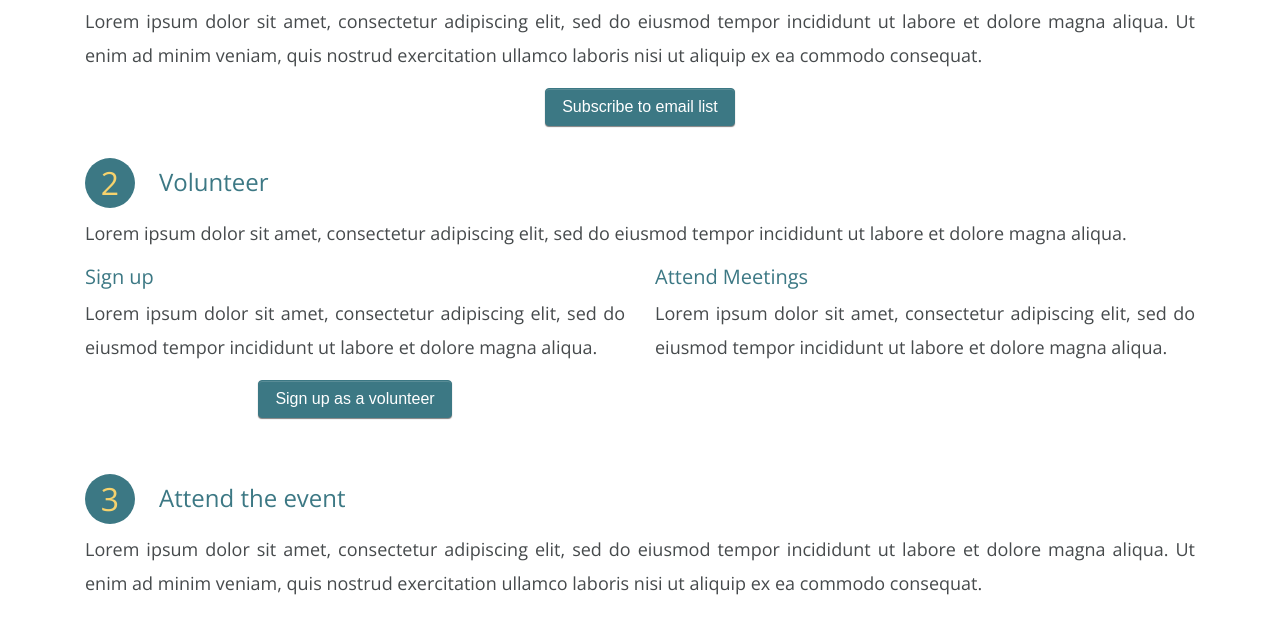
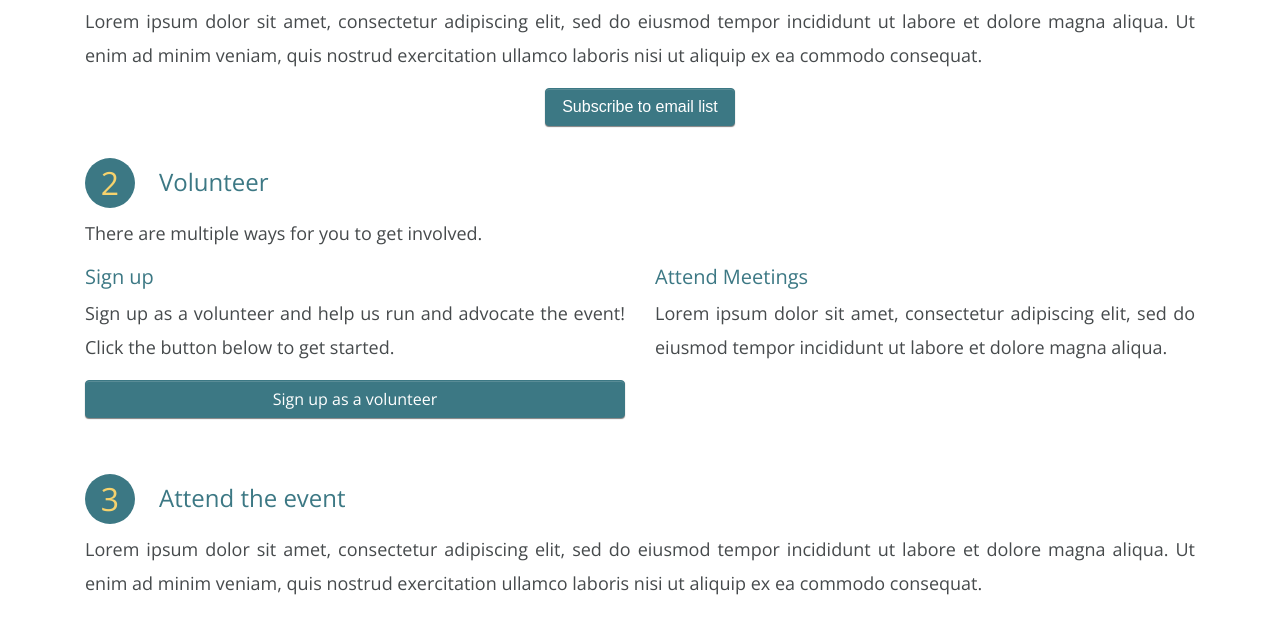
Before and after one commit to tinyhomesubcommittee/tinyhomesubcommittee, a PHP site: page / in a window 1280 px wide. Shown: the part 2157-2776 px from the top of the page. Run offline with PHP 8.4, Linux system fonts and the light colour scheme; some libraries are stand-ins or nearby versions.

Commit message:
link the volunteer button to the volunteer page, and add a bit more content

```diff
--- a/index.html
+++ b/index.html
@@ -201,19 +201,18 @@
           <h2>Volunteer</h2>
         </div>
         <p>
-          Lorem ipsum dolor sit amet, consectetur adipiscing elit, sed do
-          eiusmod tempor incididunt ut labore et dolore magna aliqua.
+          There are multiple ways for you to get involved.
         </p>
         <div class="row">
           <div class="col-md-6">
             <h3>Sign up</h3>
             <p>
-              Lorem ipsum dolor sit amet, consectetur adipiscing elit, sed do
-              eiusmod tempor incididunt ut labore et dolore magna aliqua.
+              Sign up as a volunteer and help us run and advocate the event!
+              Click the button below to get started.
             </p>
-            <button class="btn btn-primary mb-4">
+            <a href="volunteer.html" class="btn btn-primary mb-4">
               Sign up as a volunteer
-            </button>
+            </a>
           </div>
           <div class="col-md-6">
             <h3>Attend Meetings</h3>
--- a/stylesheets/site.scss
+++ b/stylesheets/site.scss
@@ -146,7 +146,7 @@ nav .navbar-nav .nav-item > a.nav-link {
     color: $teal;
   }
 
-  button {
+  button, .btn {
     display: block;
     margin-left: auto;
     margin-right: auto;
```
Also changed, not shown: stylesheets/site.css.
